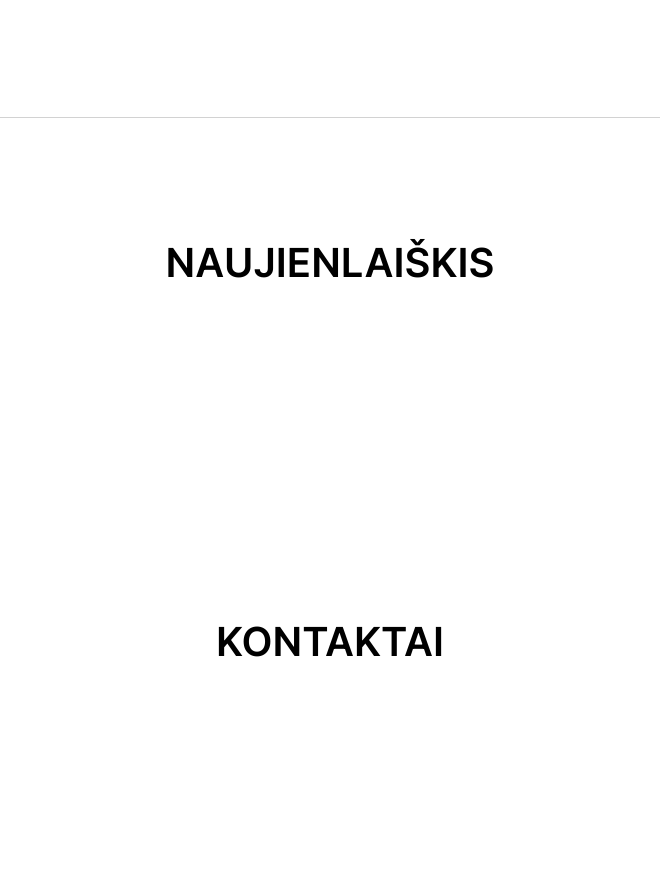
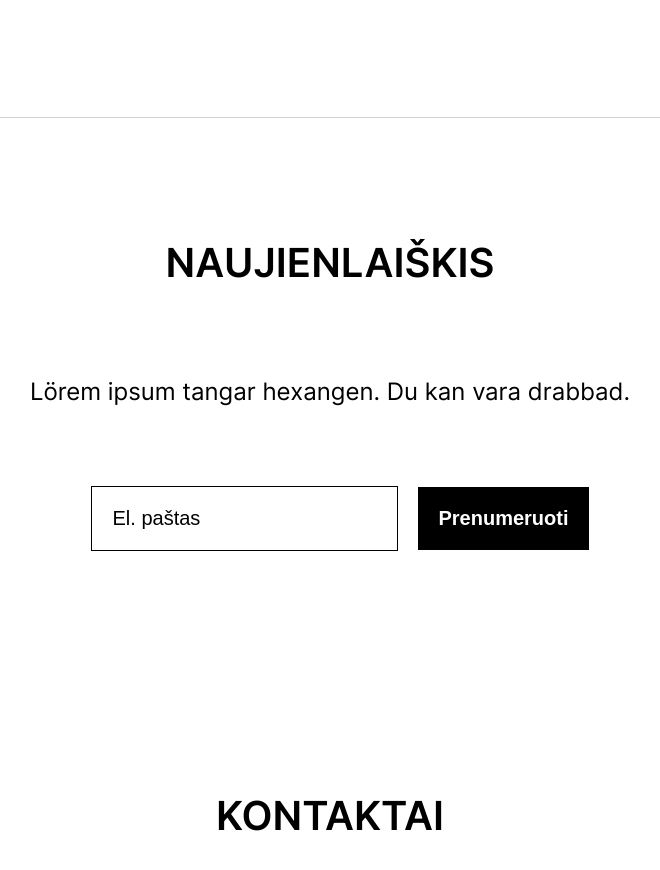
Before and after one commit to liepsneletech/19-test-2, a website: page index.html in a window 1280 px wide. Shown: the part 2680-3550 px from the top of the page, without its empty margins (310-970 px from the left). Drawn offline with Linux system fonts and the light colour scheme.

Commit message:
Forms style fix

```diff
--- a/css/base/layout.css
+++ b/css/base/layout.css
@@ -1,7 +1,13 @@
 .container {
   max-width: 90%;
   margin: 0 auto;
-  padding: 120px 0;
+  padding: 80px 0;
+}
+
+@media (min-width: 768px) {
+  .container {
+    padding: 120px 0;
+  }
 }
 
 .d-grid {
--- a/css/components/buttons.css
+++ b/css/components/buttons.css
@@ -54,3 +54,15 @@
 .btn-dgray {
   border-radius: 11px;
 }
+
+.newsletter button {
+  border: none;
+  font-size: 20px;
+  padding: 1em 1em;
+  background-color: var(--black);
+}
+
+.newsletter button:hover {
+  background-color: var(--dgray);
+  color: var(--white);
+}
--- a/css/components/forms.css
+++ b/css/components/forms.css
@@ -0,0 +1,25 @@
+.newsletter-form {
+  display: flex;
+  flex-direction: column;
+  align-items: center;
+  justify-content: center;
+  gap: 20px;
+}
+
+@media (min-width: 576px) {
+  .newsletter-form {
+    flex-direction: row;
+  }
+}
+
+.newsletter .email-input {
+  line-height: 20px;
+  border-radius: 0;
+  padding: 1em 1em;
+  border: solid 1px var(--black);
+  font-size: 20px;
+}
+
+.newsletter .email-input::placeholder {
+  color: var(--black);
+}
--- a/css/pages/home.css
+++ b/css/pages/home.css
@@ -5,7 +5,8 @@
 /* components */
 @import "../components/header.css";
 @import "../components/buttons.css";
-@import "../components/slider.css";
+@import "../components/forms.css";
+@import "../components/footer.css";
 
 /* HERO */
 
@@ -128,6 +129,10 @@
 
 /* NEWSLETTER */
 
+.newsletter {
+  text-align: center;
+}
+
 .newsletter .section-title {
   font-size: 32px;
 }
@@ -137,3 +142,7 @@
     font-size: 40px;
   }
 }
+
+.newsletter .section-plain-text {
+  margin-bottom: 80px;
+}
--- a/index.html
+++ b/index.html
@@ -129,6 +129,19 @@
 
       <section class="newsletter container">
         <h2 class="section-title">Naujienlaiškis</h2>
+        <p class="section-plain-text">
+          Lörem ipsum tangar hexangen. Du kan vara drabbad.
+        </p>
+        <form class="newsletter-form">
+          <label for="email"></label>
+          <input
+            type="email"
+            id="email"
+            placeholder="El. paštas"
+            class="email-input"
+          />
+          <button type="submit" class="btn-black">Prenumeruoti</button>
+        </form>
       </section>
     </main>
 
```
